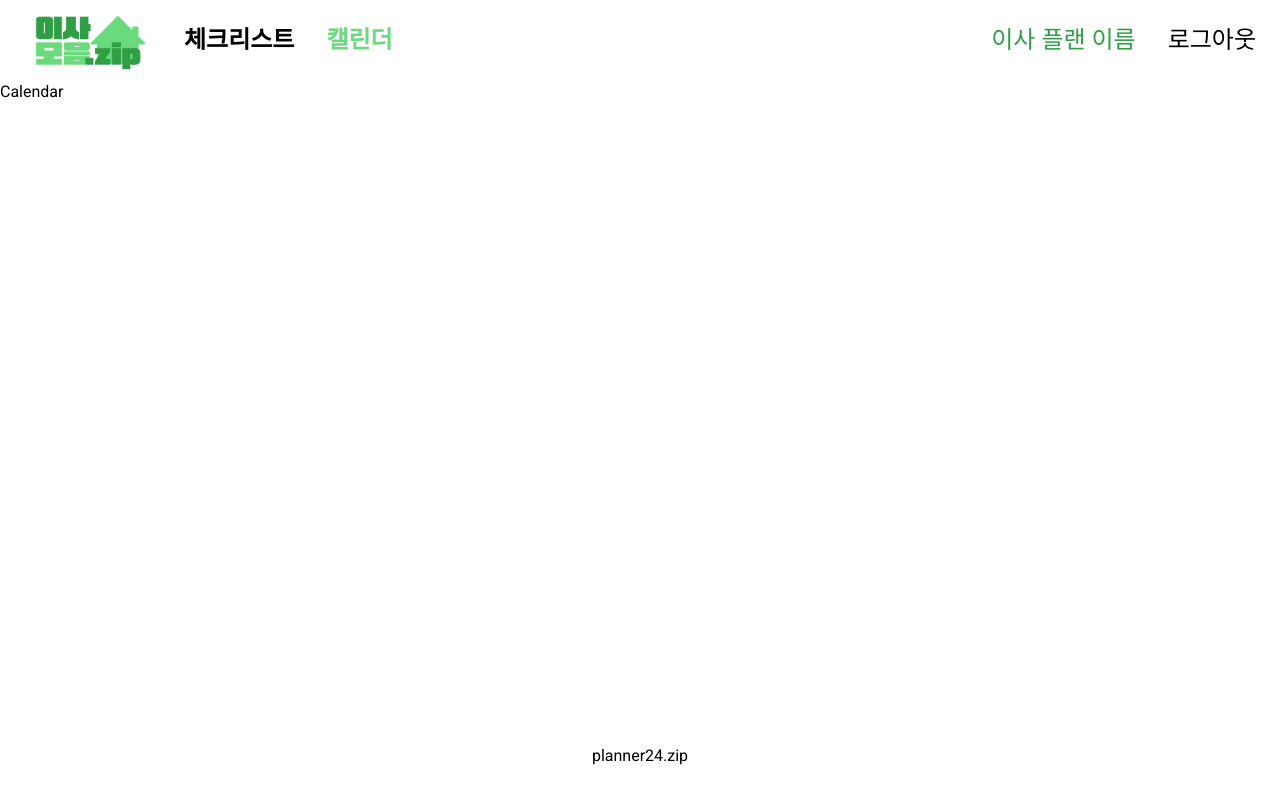
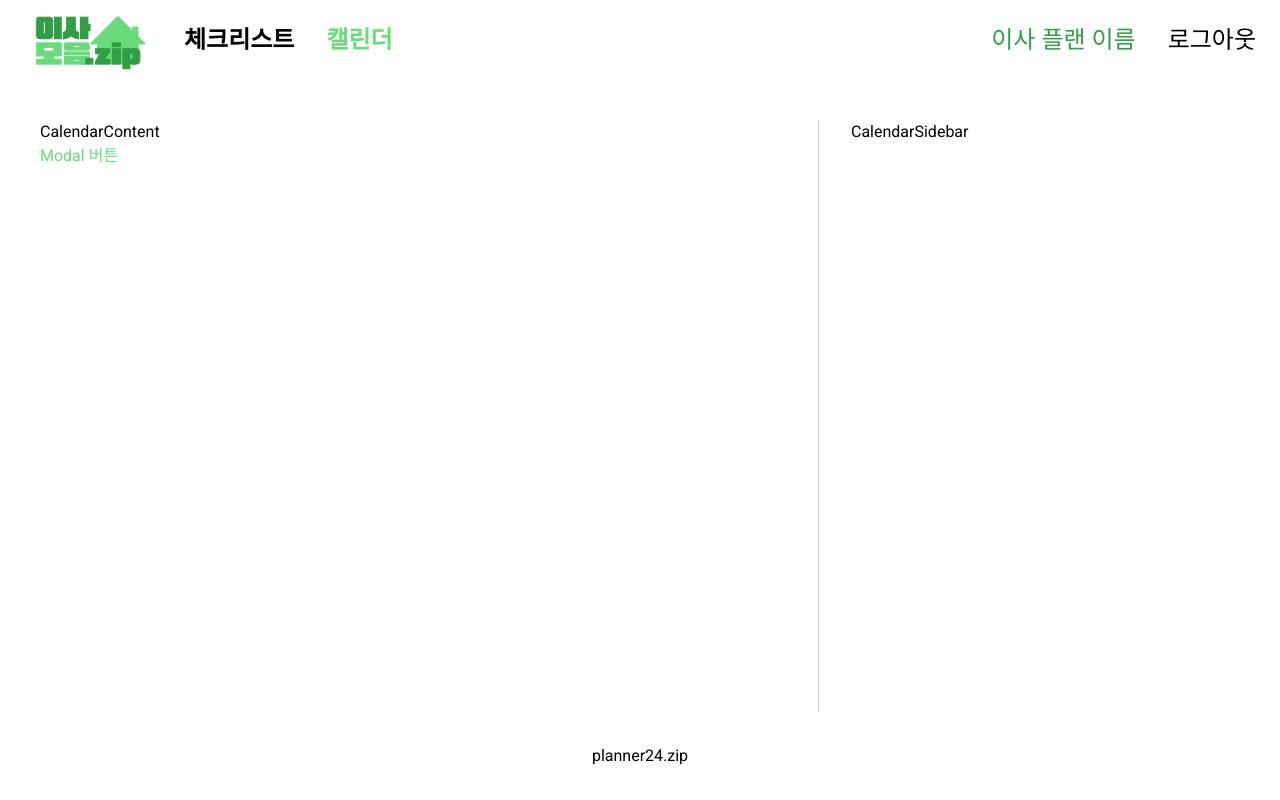
Before and after one commit to cocobabb/24Planner_develop, a React (Vite) app in the folder FE/: page /plans/1/calendar in a window 1280 px wide. Built offline with nearby package versions, Linux system fonts and the light colour scheme; sample sign-in values are in the browser's storage; the HTML template or start-up script is replaced by a standard one.

Commit message:
[P24-45] feat: [FE] 달력 라이브러리 도입과 레이아웃 생성
[P24-45] feat: 달력 라이브러리 도입, 달력 페이지에서 사용될 레이아웃 틀 구성

```diff
--- a/FE/package.json
+++ b/FE/package.json
@@ -10,6 +10,10 @@
     "preview": "vite preview"
   },
   "dependencies": {
+    "@fullcalendar/core": "^6.1.15",
+    "@fullcalendar/daygrid": "^6.1.15",
+    "@fullcalendar/interaction": "^6.1.15",
+    "@fullcalendar/react": "^6.1.15",
     "@reduxjs/toolkit": "^2.6.1",
     "@tailwindcss/vite": "^4.0.14",
     "axios": "^1.8.3",
--- /dev/null
+++ b/FE/src/component/calendar/CalendarContent.jsx
@@ -0,0 +1,26 @@
+import { useState } from 'react';
+import { createPortal } from 'react-dom';
+import CalendarModal from './CalendarModal';
+
+export default function CalendarContent() {
+  const [showModal, setShowModal] = useState(false);
+
+  const handleCalendarModal = () => {
+    setShowModal(() => true);
+  };
+
+  const calendarContentStyle = 'flex flex-col flex-2 h-full w-full border-r-1 border-gray-300 m-4';
+
+  return (
+    <>
+      {showModal &&
+        createPortal(<CalendarModal modalClose={() => setShowModal(false)} />, document.body)}
+      <section className={calendarContentStyle}>
+        <div>CalendarContent</div>
+        <div className="text-primary" onClick={handleCalendarModal}>
+          Modal 버튼
+        </div>
+      </section>
+    </>
+  );
+}
--- /dev/null
+++ b/FE/src/component/calendar/CalendarModal.jsx
@@ -0,0 +1,33 @@
+export default function CalendarModal({ modalClose }) {
+  const handleButton = () => {
+    alert('확인');
+    modalClose();
+  };
+
+  const transparentBlackBackgroundStyle =
+    'absolute flex top-0 left-0 z-2 w-full h-full min-w-320 min-h-180 bg-black/75';
+  const sizeLimiterStyle =
+    'flex flex-col justify-center items-center mx-auto my-auto w-full h-full max-w-320 max-h-180 bg-transparent';
+  const modalBodyStyle =
+    'flex flex-col justify-center items-center mx-auto my-auto w-3/4 h-3/4 bg-white rounded-3xl border-2 border-primary';
+  const buttonStyle =
+    'w-60 h-20 bg-white border-4 border-primary rounded-3xl text-primary text-4xl font-bold cursor-pointer hover:bg-primary hover:text-white';
+
+  return (
+    <div className={transparentBlackBackgroundStyle} onClick={modalClose}>
+      <div className={sizeLimiterStyle}>
+        <div
+          className={modalBodyStyle}
+          onClick={(e) => {
+            e.stopPropagation();
+          }}
+        >
+          Modal 내용
+          <button className={buttonStyle} onClick={handleButton}>
+            확인
+          </button>
+        </div>
+      </div>
+    </div>
+  );
+}
--- /dev/null
+++ b/FE/src/component/calendar/CalendarSidebar.jsx
@@ -0,0 +1,4 @@
+export default function CalendarSidebar() {
+  const calendarSidebar = 'flex flex-1 m-4';
+  return <section className={calendarSidebar}>CalendarSidebar</section>;
+}
--- a/FE/src/pages/Calendar.jsx
+++ b/FE/src/pages/Calendar.jsx
@@ -1,3 +1,13 @@
+import CalendarContent from '../component/calendar/CalendarContent';
+import CalendarSidebar from '../component/calendar/CalendarSidebar';
+
 export default function Calendar() {
-  return <div>Calendar</div>;
+  const calendarMainStyle = 'flex justify-center h-full p-6';
+
+  return (
+    <main className={calendarMainStyle}>
+      <CalendarContent />
+      <CalendarSidebar />
+    </main>
+  );
 }
```
Also changed, not shown: 1 other file (tests, documents, lock files or other folders).
